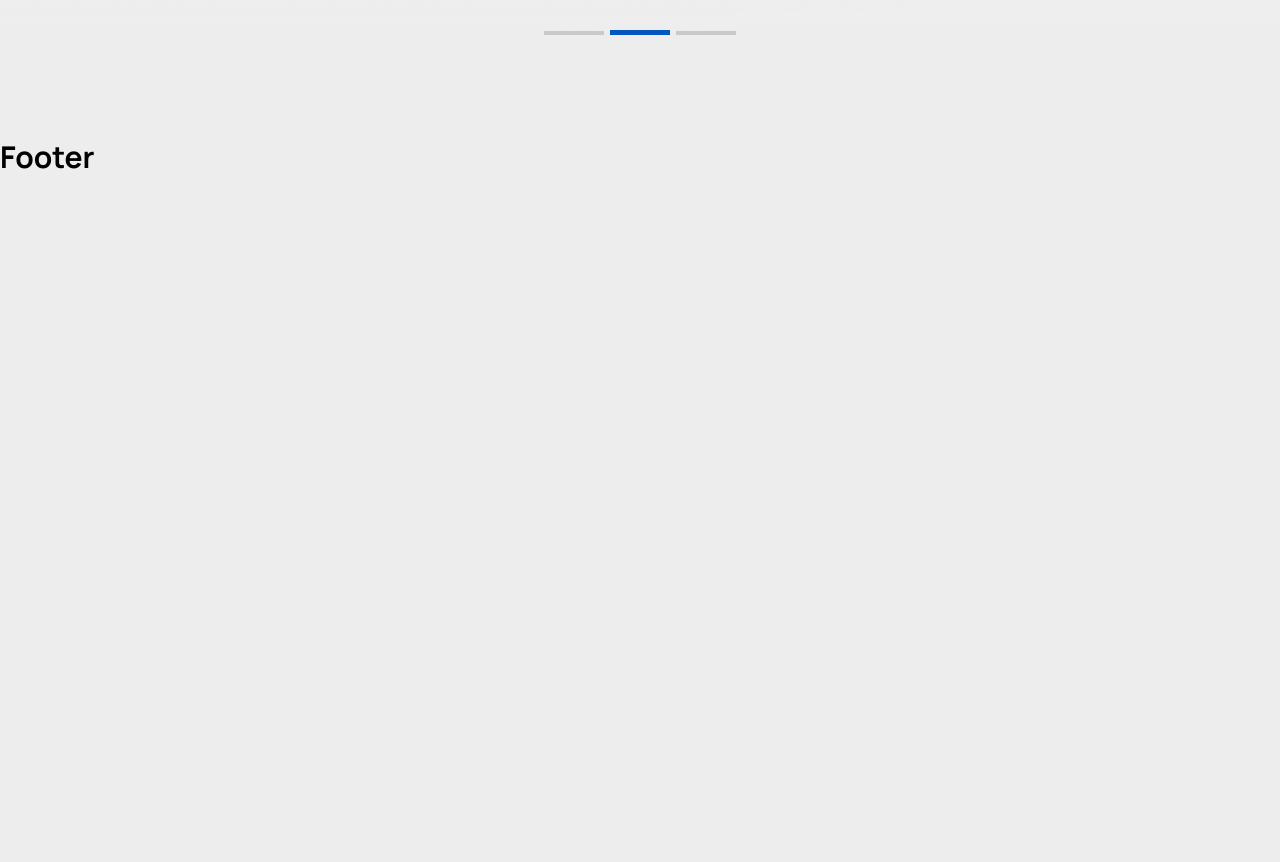
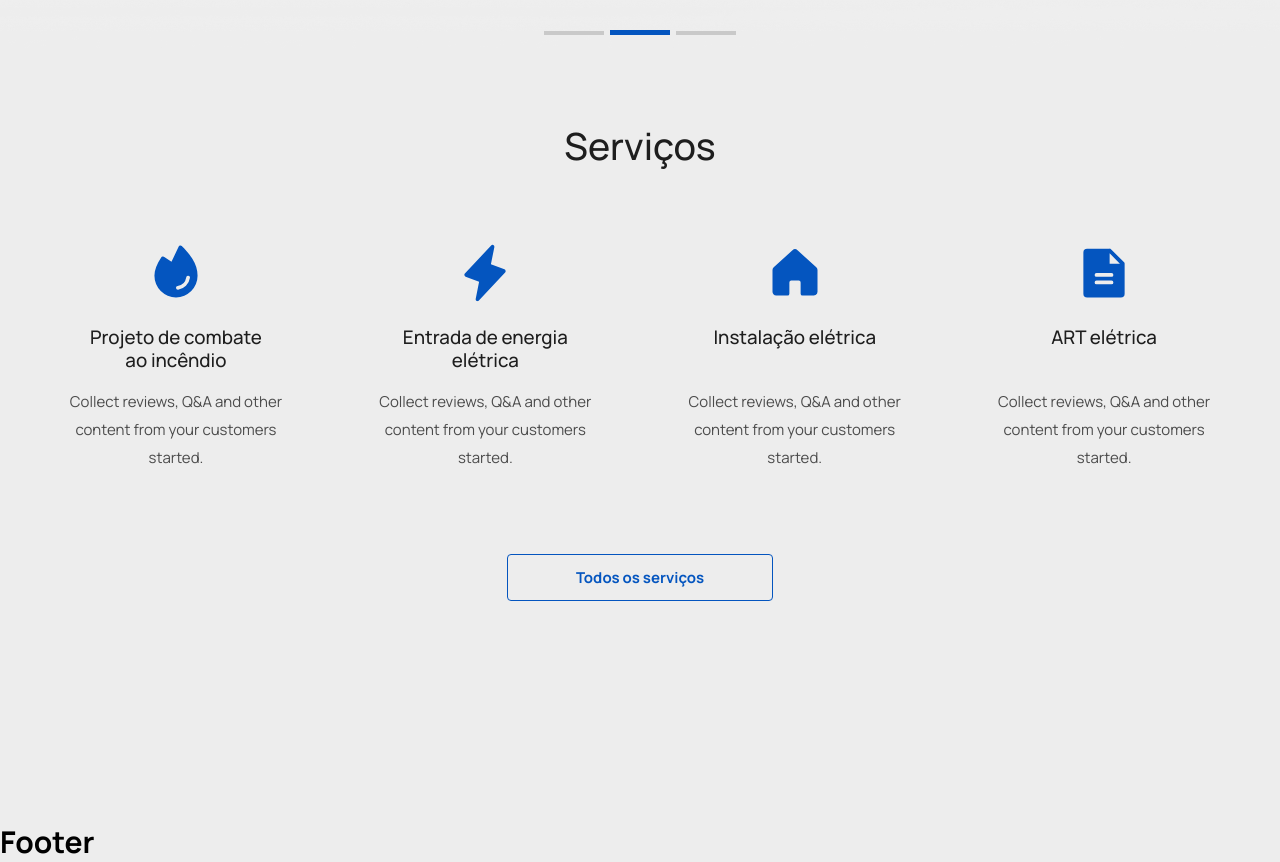
Before and after one commit to jhoownogueira/danilofiorentino, a Next.js app: page / in a window 1280 px wide. Shown: the part 760-1622 px from the top of the page. Before the commit the page ends 937 px from the top, so only its background shows below. Built offline with nearby package versions, Linux system fonts and the light colour scheme.

Commit message:
:art: Style(Home) : Section Serviços

```diff
--- a/src/pages/index.tsx
+++ b/src/pages/index.tsx
@@ -1,9 +1,17 @@
 import Head from "next/head";
-import { ButtonOrcamento, HomeContainer, Slide } from "../styles/pages/Index";
+import {
+  ButtonOrcamento,
+  CardServicos,
+  HomeContainer,
+  SecondaryButton,
+  ServicosContainer,
+  Slide,
+} from "../styles/pages/Index";
 import { Swiper, SwiperSlide } from "swiper/react";
 import { Autoplay, Pagination } from "swiper";
 import "swiper/css";
 import "swiper/css/pagination";
+import { FileText, Fire, House, Lightning } from "phosphor-react";
 
 export default function Home() {
   return (
@@ -56,6 +64,46 @@ export default function Home() {
             </Slide>
           </SwiperSlide>
         </Swiper>
+        <ServicosContainer>
+          <div className="grid">
+            <h2>Serviços</h2>
+            <div className="servicos">
+              <CardServicos>
+                <Fire size={60} weight="fill" />
+                <h4>Projeto de combate ao incêndio</h4>
+                <p>
+                  Collect reviews, Q&A and other content from your customers
+                  started.
+                </p>
+              </CardServicos>
+              <CardServicos>
+                <Lightning size={60} weight="fill" />
+                <h4>Entrada de energia elétrica</h4>
+                <p>
+                  Collect reviews, Q&A and other content from your customers
+                  started.
+                </p>
+              </CardServicos>
+              <CardServicos>
+                <House size={60} weight="fill" />
+                <h4>Instalação elétrica</h4>
+                <p>
+                  Collect reviews, Q&A and other content from your customers
+                  started.
+                </p>
+              </CardServicos>
+              <CardServicos>
+                <FileText size={60} weight="fill" />
+                <h4>ART elétrica</h4>
+                <p>
+                  Collect reviews, Q&A and other content from your customers
+                  started.
+                </p>
+              </CardServicos>
+            </div>
+            <SecondaryButton>Todos os serviços</SecondaryButton>
+          </div>
+        </ServicosContainer>
       </HomeContainer>
     </>
   );
--- a/src/styles/pages/Index.ts
+++ b/src/styles/pages/Index.ts
@@ -21,7 +21,10 @@ export const HomeContainer = styled.section`
         transition: all 0.3s;
         margin: 0.2rem;
       }
-      .swiper-pagination-bullet-active-next, .swiper-pagination-bullet-active-next-next, .swiper-pagination-bullet-active-prev, .swiper-pagination-bullet-active-prev-prev {
+      .swiper-pagination-bullet-active-next,
+      .swiper-pagination-bullet-active-next-next,
+      .swiper-pagination-bullet-active-prev,
+      .swiper-pagination-bullet-active-prev-prev {
         transform: scale(1);
         height: 4px;
         opacity: 1;
@@ -31,7 +34,6 @@ export const HomeContainer = styled.section`
   }
 
   @media (max-width: 850px) {
-    height: 450px;
     margin-bottom: 88px;
     .swiper {
       height: 450px;
@@ -42,6 +44,7 @@ export const HomeContainer = styled.section`
 export const Slide = styled.div<ImageBackgroundProps>`
   width: 100%;
   height: 720px;
+  padding: 0 1rem;
   background-image: url(${(props) => props.backgroundImage});
   background-size: cover;
   background-repeat: no-repeat;
@@ -61,7 +64,9 @@ export const Slide = styled.div<ImageBackgroundProps>`
   }
 
   p {
+    display: block;
     width: 100%;
+    height: 7rem;
     max-width: 37.5rem;
     margin: 1.5rem 0 2.625rem;
     font-weight: 400;
@@ -74,6 +79,14 @@ export const Slide = styled.div<ImageBackgroundProps>`
   @media (max-width: 850px) {
     background-position: 65% 0;
     height: 450px;
+
+    h1 {
+      font-size: 2rem;
+    }
+
+    p {
+      font-size: 1.1rem;
+    }
   }
 `;
 
@@ -93,4 +106,100 @@ export const ButtonOrcamento = styled.button`
     transition: all 0.2s ease-out;
     background: ${(props) => props.theme["primary-color-hover"]};
   }
+
 `;
+
+export const ServicosContainer = styled.section`
+  width: 100%;
+  display: flex;
+  justify-content: center;
+  margin-top: 5rem;
+  margin-bottom: 8.75rem;
+
+  .grid {
+    width: 100%;
+    max-width: 80.75rem;
+    padding: 0 1rem;
+    display: flex;
+    flex-direction: column;
+    align-items: center;
+
+    h2 {
+      display: block;
+      font-weight: 500;
+      font-size: 2.5rem;
+      line-height: 3rem;
+      text-align: center;
+      color: ${props => props.theme["gray-600"]};
+    }
+
+    .servicos {
+      width: 100%;
+      display: flex;
+      justify-content: space-between;
+      margin-top: 5rem;
+      margin-bottom: 3.75rem;
+    }
+  }
+
+  @media (max-width: 850px) {
+    .grid {
+      .servicos {
+        flex-direction: column;
+        align-items: center;
+      }
+    }
+  }
+`;
+
+export const CardServicos = styled.div`
+  width: 100%;
+  max-width: 16.875rem;
+  height: 17rem;
+  display: flex;
+  flex-direction: column;
+  align-items: center;
+
+  svg {
+    color: ${(props) => props.theme["primary-color-light"]};
+  }
+
+  h4 {
+    width: 100%;
+    max-width: 11.5625rem;
+    height: 3.15rem;
+    font-weight: 500;
+    font-size: 1.25rem;
+    line-height: 1.5625rem;
+    text-align: center;
+    color: ${(props) => props.theme["gray-600"]};
+    margin-top: 1.5rem;
+    margin-bottom: 1rem;
+  }
+
+  p {
+    font-weight: 400;
+    font-size: 1rem;
+    line-height: 1.875rem;
+    text-align: center;
+    color: ${(props) => props.theme["gray-500"]};
+  }
+`;
+
+export const SecondaryButton = styled.button`
+  width: 100%;
+  max-width: 17.75rem;
+  line-height: 3rem;
+  background: transparent;
+  border-radius: 4px;
+  border: 1px solid ${(props) => props.theme["primary-color-light"]};
+  color: ${(props) => props.theme["primary-color-light"]};
+  font-weight: 700;
+  font-size: 1rem;
+
+  &:hover {
+    background: ${(props) => props.theme["primary-color-light"]};
+    color: ${(props) => props.theme.white};
+    transition: all 0.2s ease-out;
+  }
+`
```
